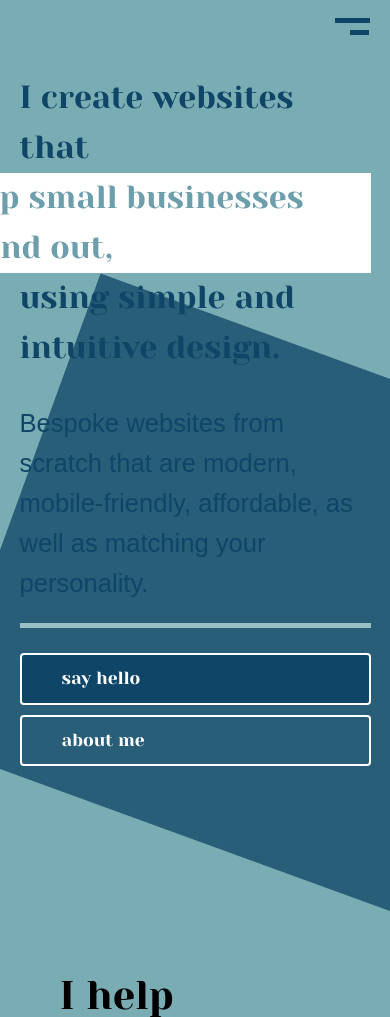
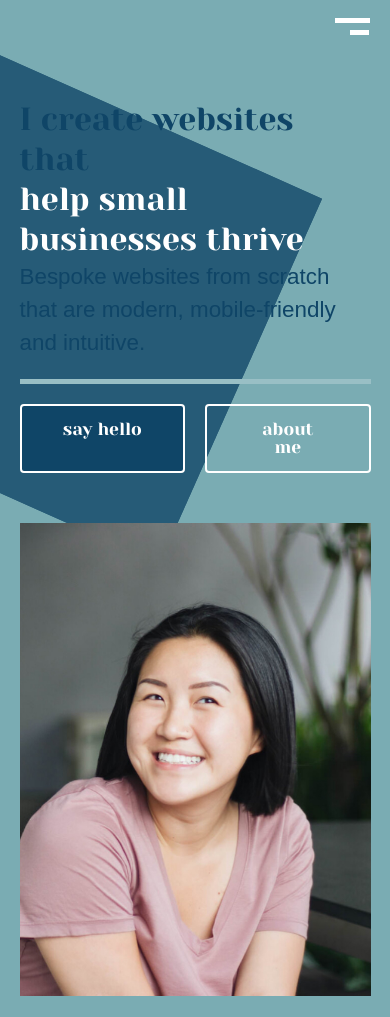
Before and after one commit to ashley-howard/gatsbytest, a Gatsby site: page / in a window 390 px wide. Shown: the top 1017 px of the page. Built offline with nearby package versions, Linux system fonts and the light colour scheme; Gatsby itself is replaced by a stand-in of ours; a web font is replaced by a local one.

Commit message:
did a bit of mobile homepage

```diff
--- a/src/components/menu.js
+++ b/src/components/menu.js
@@ -40,10 +40,11 @@ class Menu extends React.Component {
                     <Link to="/about" activeClassName="active">about</Link>
                     <Link to="/services" activeClassName="active">services</Link>
                     <Link to="/portfolio" activeClassName="active">portfolio</Link>
-                    <Link to="/contact" activeClassName="active">contact</Link>
+                    {/* <Link to="/contact" activeClassName="active">contact</Link> */}
+                    <a href="mailto:contact@ashley.how" target="_blank" rel="noopener noreferrer">get in touch</a>
                 </div>
 
-                <div id="menu-btn"  className="closed">
+                <div id="menu-btn" className="closed">
                     <div id="menu-line-left"></div>
                     <div id="menu-line-right"></div>
                 </div>
--- a/src/pages/index.js
+++ b/src/pages/index.js
@@ -6,7 +6,9 @@ import imgMeyo from "../img/portfolio/meyo.png"
 import imgSearchGif from "../img/search.gif"
 import imgCollab from "../img/collab.gif"
 import ReadyToChat from "../components/ReadyToChat"
-import Testimonials from "../components/Testimonials"
+import imgPortrait from "../img/portrait.jpg"
+import PageTransition from "../components/PageTransition"
+
 
 class Home extends React.Component {
   render() {
@@ -23,9 +25,11 @@ class Home extends React.Component {
             <div className="inner-container">
 
               <div className="column left">
-                <h1>I create websites that <span className="hero-span">help small businesses stand out,</span> using simple and intuitive design.</h1>
+                <h1>I create websites that <span className="hero-span">help small businesses thrive</span></h1>
+                {/* <h1>I create websites that <span className="hero-span">help small businesses stand out,</span> using simple and intuitive design.</h1> */}
 
-                <p>Bespoke websites from scratch that are modern, mobile-friendly, affordable, as well as matching your personality.</p>
+                {/* <p>Bespoke websites from scratch that are modern, mobile-friendly, and affordable.</p> */}
+                <p>Bespoke websites from scratch that are modern, mobile-friendly and intuitive.</p>
 
                 <hr />
 
@@ -35,11 +39,11 @@ class Home extends React.Component {
                 </div>
               </div>
 
-              {/* <div className="column right">
-              <div className="img-container">
-                <img src="assets/img/portrait.jpg" alt="" />
+              <div className="column right">
+                <div className="img-container">
+                  <img src={imgPortrait} alt="" />
+                </div>
               </div>
-            </div> */}
 
             </div>
           </main>
@@ -93,7 +97,10 @@ class Home extends React.Component {
 
         <ReadyToChat />
 
-        <div className="square"></div>
+        <div className="square left"></div>
+        <div className="square right"></div>
+
+        <PageTransition />
       </Layout>
     )
   }
--- a/src/styles/_menu.scss
+++ b/src/styles/_menu.scss
@@ -84,7 +84,7 @@ nav {
 
 #menu-btn {
     display: none; // flex
-    position: absolute;
+    position: fixed;
     top: 0px;
     right: -10px;
 
@@ -101,6 +101,10 @@ nav {
             background: $dark-blue;
             cursor: pointer;
             transform: rotate(0deg);
+
+            .primary & {
+                background: white !important;
+            }
         }
 
         &-left {
--- a/src/styles/_page-transition.scss
+++ b/src/styles/_page-transition.scss
@@ -4,8 +4,10 @@
     position: fixed;
     top: 0;
     left: 0;
-    width: 100vw;
-    height: 100vh;
+    // width: 100vw;
+    // height: 100vh;
+    width: 100%;
+    height: 100%;
     display: flex;
     align-items: center;
     justify-content: center;
@@ -41,12 +43,12 @@
 
     @keyframes page-transition {
         0% {
-            // opacity: 1;
+
             transform: translateX(0);
         }
 
         100% {
-            // opacity: 0;
+
             transform: translateX(-100%);
         }
     }
--- a/src/styles/_steps.scss
+++ b/src/styles/_steps.scss
@@ -18,8 +18,12 @@
             .number {
                 font-size: 5em;
                 font-family: 'Yeseva One';
-                color: #00000026;
+                color: #ffffff26;
                 margin-right: 5px;
+
+                .secondary & {
+                    color: #00000026;
+                }
             }
         }
     }
--- a/src/styles/components/_project.scss
+++ b/src/styles/components/_project.scss
@@ -4,9 +4,7 @@
     .container {
         margin: 50px auto;
 
-        p+p {
-            margin-top: 20px;
-        }
+
     }
 
     .img-container {
--- a/src/styles/main.scss
+++ b/src/styles/main.scss
@@ -28,7 +28,7 @@ sans-serif;
 @import './testimonials';
 @import './transitions';
 @import './components/backdrop';
-// @import './page-transition';
+@import './page-transition';
 
 // main style
 body {
@@ -36,22 +36,28 @@ body {
     transition: background-color 1.5s;
     // line-height: 0;
 
-    ::selection,
-    .hero-span {
+    @media screen and (max-width: 834px) {
+        margin-top: 100px;
+    }
+
+    ::selection {
         background: #fff;
         color: $light-blue;
     }
 
-    &#index,
     &.primary {
         background-color: $aqua;
+    }
+
+    &#index {
+        background-color: $aqua;
+        // background-image: url(../video/blue-drop.mp4)
     }
 
     &.secondary {
         background-color: white !important;
 
-        ::selection,
-        .hero-span {
+        ::selection {
             background: $dark-blue;
             color: white;
         }
@@ -60,6 +66,14 @@ body {
 
 a {
     text-decoration: none;
+}
+
+p {
+    line-height: 1.5;
+
+    &+p {
+        margin-top: 20px;
+    }
 }
 
 h3 {
@@ -85,9 +99,7 @@ h6 {
     font-size: 0.9em;
 }
 
-.hero-span {
-    width: fit-content;
-}
+
 
 /* width */
 ::-webkit-scrollbar {
@@ -150,21 +162,38 @@ main {
     height: 100vh;
     width: 100%;
 
-    .container {
+    @media screen and (max-width: 834px) {
+        height: 100%;
+    }
+
+    .inner-container {
         // text-align: center;
         display: flex;
         align-items: center;
-        justify-content: center;
+        justify-content: space-between;
+
+        @media screen and (max-width: 834px) {
+            flex-direction: column;
+        }
+
+    }
 
     .column {
         &.left {
-                width: 100%; // TODO: put back to 50% and enable right
-                padding: 50px;
+            width: 60%; // TODO: put back to 50% and enable right
+            // padding: 50px;
+
+            @media screen and (max-width: 834px) {
+                margin-bottom: 50px;
+            }
         }
 
-            // &.right {
-            //     width: 35%;
-            // }
+        &.right {
+            width: 35%;
+        }
+
+        @media screen and (max-width: 834px) {
+            width: 100% !important;
         }
     }
 
@@ -176,10 +205,18 @@ main {
         display: flex;
         flex-direction: column;
         // margin-left: -30px;
-        line-height: 50px;
+        line-height: 55px;
+
+        @media screen and (max-width: 834px) {
+            line-height: 40px;
+            margin-bottom: 0;
+        }
 
         span:nth-child(1) {
-            margin-left: -70px;
+            // margin: 15px 0;
+            color: white;
+            // width: fit-content;
+
         }
 
         span:nth-child(2) {
@@ -192,6 +229,12 @@ main {
         font-size: 1.6em;
         line-height: 40px;
         text-align: left;
+
+
+        @media screen and (max-width: 834px) {
+            font-size: 1.4em;
+            line-height: 33px;
+        }
     }
 
     img {
@@ -201,25 +244,37 @@ main {
     }
 }
 
-
-p {
-    line-height: 1.5;
-}
-
 .square {
     position: fixed;
     height: 500px;
     width: 500px;
     background-color: $light-blue;
-    bottom: 0;
-    left: 0;
     z-index: -1;
     transform: rotate(20deg);
     animation: square-bg 20s linear infinite normal forwards;
+    left: 0;
+    bottom: 0;
+    transform: rotate(20deg);
     // transition: background-color 1.5s;
 
     // .secondary & {
     //     background-color: $dark-blue;
+    // }
+
+    @media screen and (max-width: 834px) {
+        position: absolute;
+        top: 100px;
+        left: -142px;
+        height: 400px;
+        width: 400px;
+        transform: rotate(24deg);
+    }
+
+
+    // &.right {
+    //     right: 0;
+    //     top: 0;
+    //     transform: rotate(160deg);
     // }
 }
 
@@ -247,6 +302,11 @@ p {
     align-items: center;
     // justify-content: center;
 
+    @media screen and (max-width: 834px) {
+        flex-direction: row !important;
+        justify-content: center;
+    }
+
     a {
         color: white;
         padding: 15px 40px;
@@ -258,7 +318,12 @@ p {
         font-family: $primary-font;
         font-size: 1.1em;
 
-        &:not(:nth-child(1)) {
+        @media screen and (max-width: 834px) {
+            width: 100%;
+            text-align: center;
+        }
+
+        &+a {
             margin-left: 20px;
         }
 
@@ -274,6 +339,7 @@ p {
         &:hover {
             background-color: darken($dark-blue, 5%);
             color: white !important;
+            border: 2px solid #1c69a7 !important;
         }
     }
 
@@ -288,9 +354,19 @@ p {
     align-items: center;
     justify-content: center;
 
+    @media screen and (max-width: 834px) {
+        flex-direction: column;
+        height: 100%;
+    }
+
     .column {
         width: 50%;
         padding: 40px;
+
+        @media screen and (max-width: 834px) {
+            width: 100%;
+            padding: 40px 0;
+        }
     }
 
     h2 {
@@ -309,9 +385,12 @@ p {
     }
 }
 
+#research {
 
+    @media screen and (max-width: 834px) {
+        flex-direction: column-reverse;
+    }
 
-#research {
     img {
         border: 4px solid #272727;
         border-radius: 10px;
@@ -355,9 +434,10 @@ p {
             }
         }
     }
+
+
 }
 
-@media screen and (max-width: 576px) {
 .container {
     width: 90% !important;
 
@@ -366,12 +446,11 @@ p {
     }
 
     .links {
-            flex-direction: column;
+        // flex-direction: column;
         align-items: unset;
 
-            a {
-                margin: 5px 0;
+        // a {
+        //     margin: 5px 0;
+        // }
     }
 }
-    }
-}
```
Also changed, not shown: src/components/Project.js (+6 -6 lines), src/pages/about.js (+6 -4 lines), src/img/figma-screenshot.jpg (added), src/img/portrait.jpg (added). Lines whose indentation alone changed are shown as unchanged.
